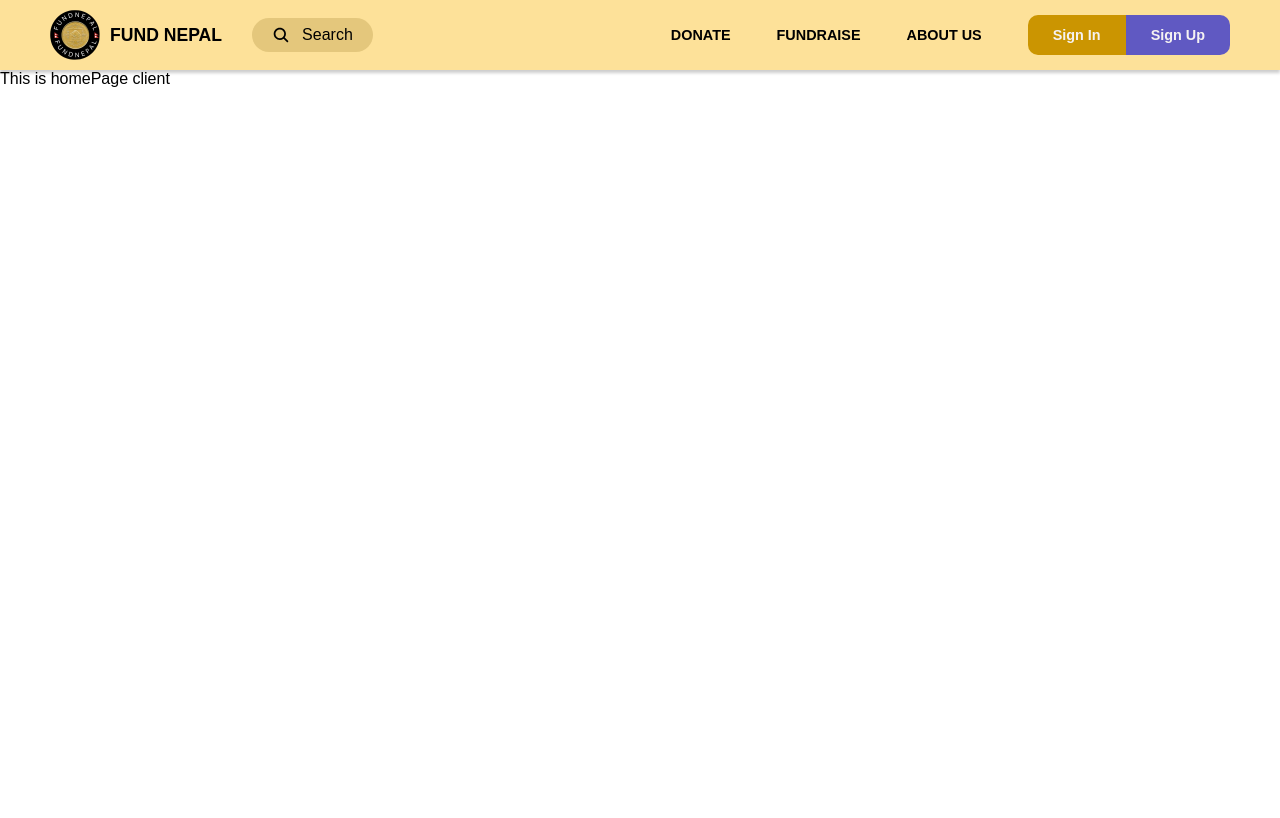
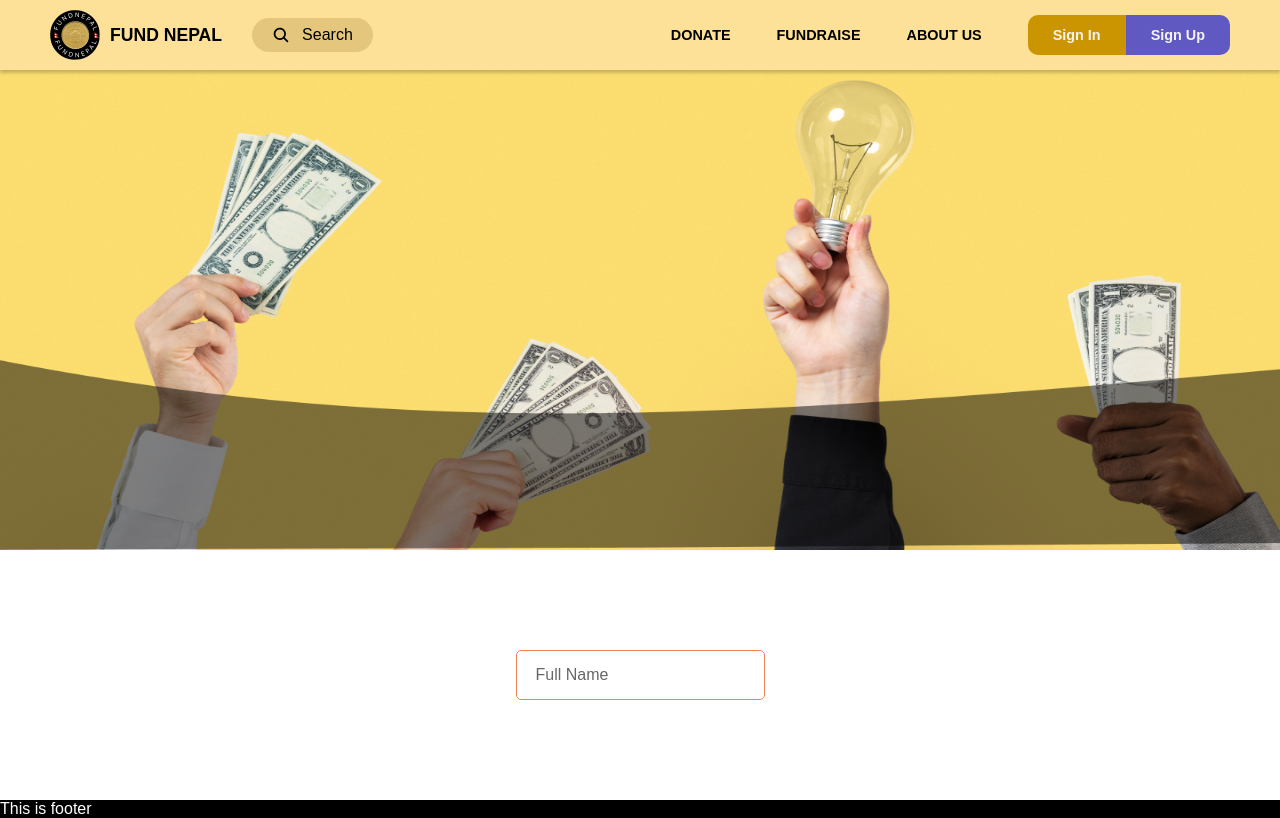
Before and after one commit to sudip15622/FundNepal, a Next.js app: page / in a window 1280 px wide. Built offline with nearby package versions, Linux system fonts and the light colour scheme.

Commit message:
unique input field added

```diff
--- a/app/globals.css
+++ b/app/globals.css
@@ -5,6 +5,16 @@
   font-family: sans-serif;
   border: none;
   outline: none;
+}
+body{
+  min-height: 100vh;
+  display: flex;
+  flex-direction: column;
+  /* background-color: #010717;
+  background-image: radial-gradient(circle farthest-side, rgba(250, 249, 219, 0.94), rgba(249, 227, 219, 0.945)); */
+}
+main{
+  margin-bottom: auto;
 }
 
 a{
--- a/app/layout.js
+++ b/app/layout.js
@@ -1,6 +1,7 @@
 import { Inter } from "next/font/google";
 import "./globals.css";
 import Navbar from "@/components/Navbar/Navbar";
+import Footer from "@/components/Footer/Footer";
 
 const inter = Inter({ subsets: ["latin"] });
 
@@ -15,6 +16,7 @@ export default function RootLayout({ children }) {
       <body className={inter.className}>
         <Navbar />
         {children}
+        <Footer />
       </body>
     </html>
   );
--- /dev/null
+++ b/components/Footer/Footer.js
@@ -0,0 +1,11 @@
+import React from 'react'
+
+const Footer = () => {
+  return (
+    <div style={{marginTop: "auto", background: "black", color: "white"}}>
+      This is footer
+    </div>
+  )
+}
+
+export default Footer
--- /dev/null
+++ b/components/HomePage/Client/HomePageClient.css
@@ -0,0 +1,56 @@
+.cover-image-container{
+    width: 100%;
+    height: 480px;
+    position: relative;
+}
+.homepage-cover-image{
+    width: 100%;
+    height: 100%;
+    z-index: -1;
+}
+.homepage-cover-image-shadow{
+    width: 100%;
+    height: 40%;
+    position: absolute;
+    bottom: 0px;
+    left: 0px;
+    z-index: 1;
+}
+
+.inputBox {
+    position: relative;
+    margin: 100px auto;
+    width: fit-content;
+}
+
+.inputBox input {
+    padding: 15px 20px;
+    outline: none;
+    background: transparent;
+    border-radius: 5px;
+    color: black;
+    border: 1px solid #ee8456;
+    font-size: 1em;
+    transition: 0.4s cubic-bezier(0.05, 0.81, 0, 0.93);
+}
+
+.inputBox span {
+    position: absolute;
+    top: 50%;
+    left: 20px;
+    transform: translateY(-50%);
+    color: #666;
+    font-size: 1em;
+    pointer-events: none;
+    transition: 0.4s cubic-bezier(0.05, 0.81, 0, 0.93);
+}
+
+.inputBox input:focus ~ span,
+.inputBox input:valid ~ span {
+    font-size: 0.7em;
+    transform: translateX(5px) translateY(-32px);
+    padding: 0 5px;
+    border-radius: 2px;
+    background: white;
+    border: 1px solid black;
+}
--- a/components/HomePage/Client/HomePageClient.js
+++ b/components/HomePage/Client/HomePageClient.js
@@ -1,11 +1,21 @@
 "use client"
 import React from 'react'
+import "./HomePageClient.css";
+import Image from 'next/image';
 
 const HomePageClient = () => {
   return (
-    <div>
-      This is homePage client
-    </div>
+    <main className='homepage-container'>
+      <div className="cover-image-container">
+        <Image className='homepage-cover-image' src="/cover_image.png" width={1000} height={350} priority alt="cover-image" />
+        <Image className='homepage-cover-image-shadow' src="/cover_shadow.png" width={1000} height={200} priority alt="cover-image-shadow" />
+      </div>
+
+      <div className="inputBox">
+        <input type="text" name="name" id="name" required />
+        <span>Full Name</span>
+      </div>
+    </main>
   )
 }
 
--- a/components/Navbar/Navbar.css
+++ b/components/Navbar/Navbar.css
@@ -4,6 +4,7 @@
     justify-content: space-between;
     padding: 10px 50px;
     box-shadow: 0px 3px 3px rgba(0, 0, 0, 0.2);
+    z-index: 1000;
 }
 
 .navbar-left{
--- a/next.config.mjs
+++ b/next.config.mjs
@@ -1,4 +1,29 @@
 /** @type {import('next').NextConfig} */
-const nextConfig = {};
+const nextConfig = {
+    images: {
+        remotePatterns: [
+            {
+                protocol: 'https',
+                hostname: 'cdn-icons-png.flaticon.com',
+                port: '',
+            },
+            {
+                protocol: 'https',
+                hostname: 'images.unsplash.com',
+                port: '',
+            },
+            {
+                protocol: 'https',
+                hostname: 'img.freepik.com',
+                port: '',
+            },
+            {
+                protocol: 'https',
+                hostname: '*',
+                port: '',
+            },
+        ],
+    },
+};
 
 export default nextConfig;
```
Also changed, not shown: public/cover_image.png (added), public/cover_shadow.png (added).
